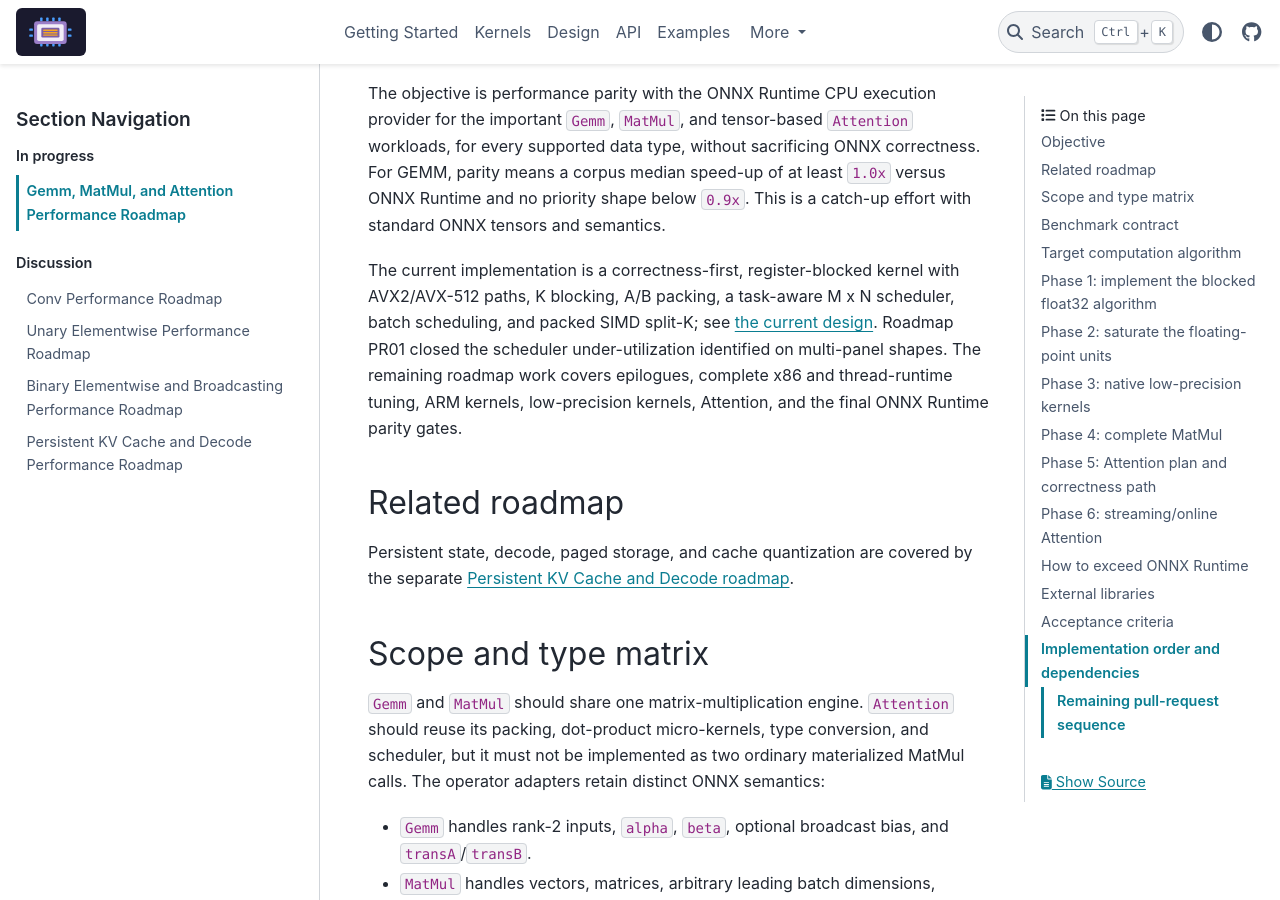
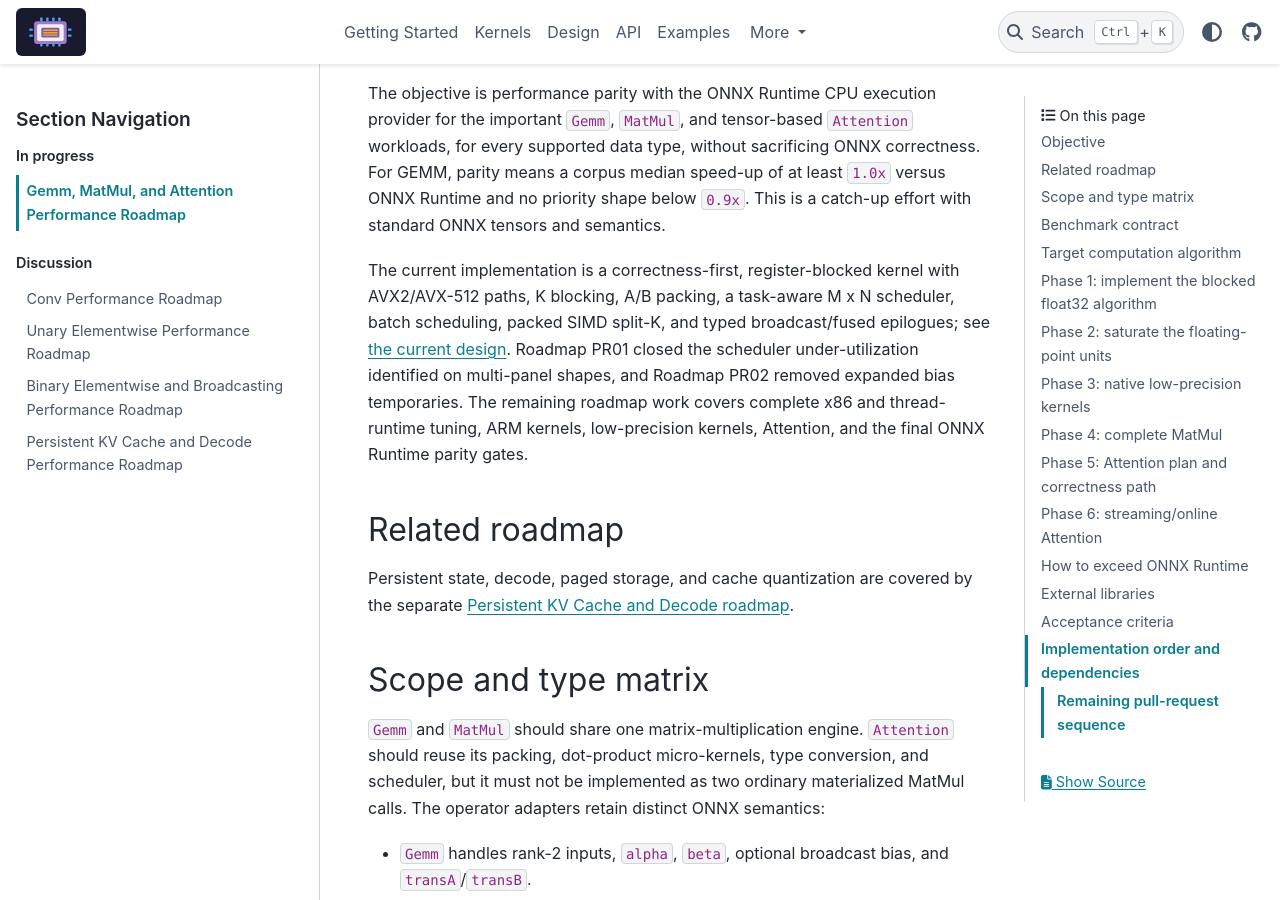
Before and after one commit to xadupre/onnx-light-cpu, a Sphinx documentation site: the page built from docs/next_steps/2026_08_gemm_matmul.rst, in a window 1280 px wide and 900 px high, scrolled down 342 px. Built offline with Sphinx 7.4.7 and the PyData theme 0.15.4, drawn with Linux system fonts in a browser that asks for light colours; pages that are not in the unit, such as notebooks, are missing from menus; some of the changed text lies outside the part shown.

Commit message:
Add typed GEMM epilogues (#156)
* Add typed GEMM epilogues

Co-authored-by: Copilot <223556219+Copilot@users.noreply.github.com>

* Mark GEMM epilogue roadmap step complete

Co-authored-by: Copilot <223556219+Copilot@users.noreply.github.com>

---------

Co-authored-by: Copilot <223556219+Copilot@users.noreply.github.com>

```diff
--- a/docs/design/gemm_kernel_design.rst
+++ b/docs/design/gemm_kernel_design.rst
@@ -308,6 +308,12 @@ Implemented optimizations (for reference)
      - Implemented -- scalar, SSE2, AVX, AVX2+FMA, and AVX-512 kernels skip
        redundant ``alpha``/``beta`` multiplies when the scale is one; zero
        ``beta`` and absent bias avoid reading ``C``.
+   * - Typed broadcast and fused epilogues
+     - Implemented -- scalar, row, column, and matrix bias layouts are consumed
+       without an expanded M x N temporary. The typed epilogue can combine
+       bias, broadcast residual, ReLU, and FP16/BF16 narrowing in one output
+       pass; the matrix-bias-only case remains fused directly in the SIMD
+       micro-kernel.
 
 Remaining optimizations (not implemented)
 --------------------------------------------
--- a/docs/next_steps/2026_08_gemm_matmul.rst
+++ b/docs/next_steps/2026_08_gemm_matmul.rst
@@ -17,12 +17,12 @@ with standard ONNX tensors and semantics.
 
 The current implementation is a correctness-first, register-blocked kernel
 with AVX2/AVX-512 paths, K blocking, A/B packing, a task-aware M x N scheduler,
-batch scheduling, and packed SIMD split-K; see
+batch scheduling, packed SIMD split-K, and typed broadcast/fused epilogues; see
 :doc:`the current design <../design/gemm_kernel_design>`. Roadmap PR01 closed
-the scheduler under-utilization identified on multi-panel shapes. The
-remaining roadmap work covers epilogues, complete x86 and thread-runtime
-tuning, ARM kernels, low-precision kernels, Attention, and the final ONNX
-Runtime parity gates.
+the scheduler under-utilization identified on multi-panel shapes, and Roadmap
+PR02 removed expanded bias temporaries. The remaining roadmap work covers
+complete x86 and thread-runtime tuning, ARM kernels, low-precision kernels,
+Attention, and the final ONNX Runtime parity gates.
 
 Related roadmap
 ---------------
@@ -262,8 +262,10 @@ Parallel execution
 ~~~~~~~~~~~~~~~~~~
 
 Roadmap PR01 is implemented by `onnx-light-cpu #155
-<https://github.com/xadupre/onnx-light-cpu/pull/155>`_. The five remaining P4
-steps and their merge criteria are Roadmap PR02 through PR06 in the final
+<https://github.com/xadupre/onnx-light-cpu/pull/155>`_ and Roadmap PR02 by
+`onnx-light-cpu #156
+<https://github.com/xadupre/onnx-light-cpu/pull/156>`_. The four remaining P4
+steps and their merge criteria are Roadmap PR03 through PR06 in the final
 table. Persistent B prepacking is the **only** excluded optimization; no other
 performance work may be deferred while the parity gate remains unmet.
 
@@ -636,8 +638,8 @@ require measurements on dedicated hardware.
      - Priority FP32/FP64 corpus reaches at least 1.0x ONNX Runtime median
        performance with no priority shape below 0.9x.
      - P3.
-     - Scheduler PR01 is implemented; the five remaining PRs are Roadmap PR02
-       through PR06 below.
+     - Scheduler PR01 and epilogue PR02 are implemented; the four remaining
+       PRs are Roadmap PR03 through PR06 below.
      - `onnx-light-cpu #133
        <https://github.com/xadupre/onnx-light-cpu/pull/133>`_,
        `onnx-light-cpu #141
@@ -655,7 +657,9 @@ require measurements on dedicated hardware.
        `onnx-light-cpu #149
        <https://github.com/xadupre/onnx-light-cpu/pull/149>`_,
        `onnx-light-cpu #155
-       <https://github.com/xadupre/onnx-light-cpu/pull/155>`_
+       <https://github.com/xadupre/onnx-light-cpu/pull/155>`_,
+       `onnx-light-cpu #156
+       <https://github.com/xadupre/onnx-light-cpu/pull/156>`_
    * - P5
      - Native/panel-converted FP16, BF16, and integer paths.
      - Low-precision corpus reaches at least 1.0x ONNX Runtime median
@@ -715,7 +719,8 @@ current status.
        disappears. Priority bias, residual, activation, and output-conversion
        combinations use typed epilogues without intermediate tensors.
      - PR01
-     - Pending
+     - `Implemented in #156
+       <https://github.com/xadupre/onnx-light-cpu/pull/156>`_
    * - Roadmap PR03
      - Complete x86 kernel tuning.
      - AVX2 and AVX-512 candidate MR/NR profiles, aligned panels/loads,
```
Also changed, not shown: 10 other files.
